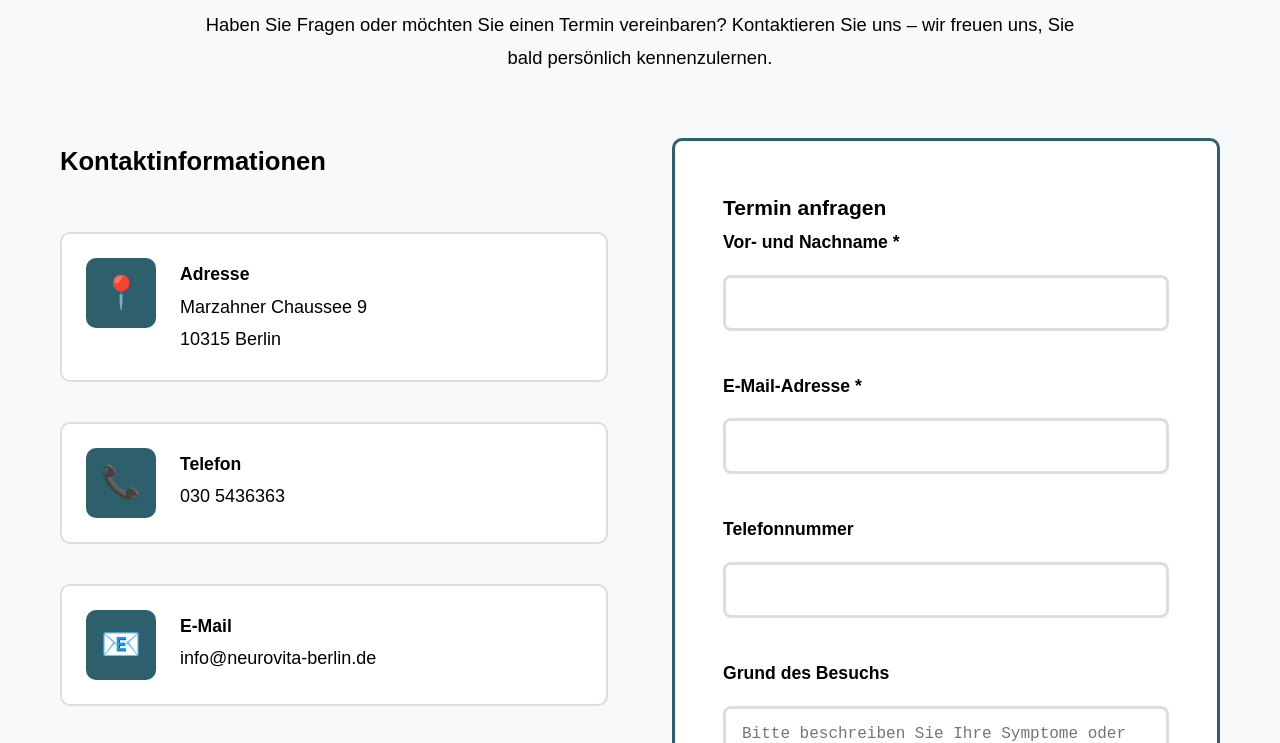
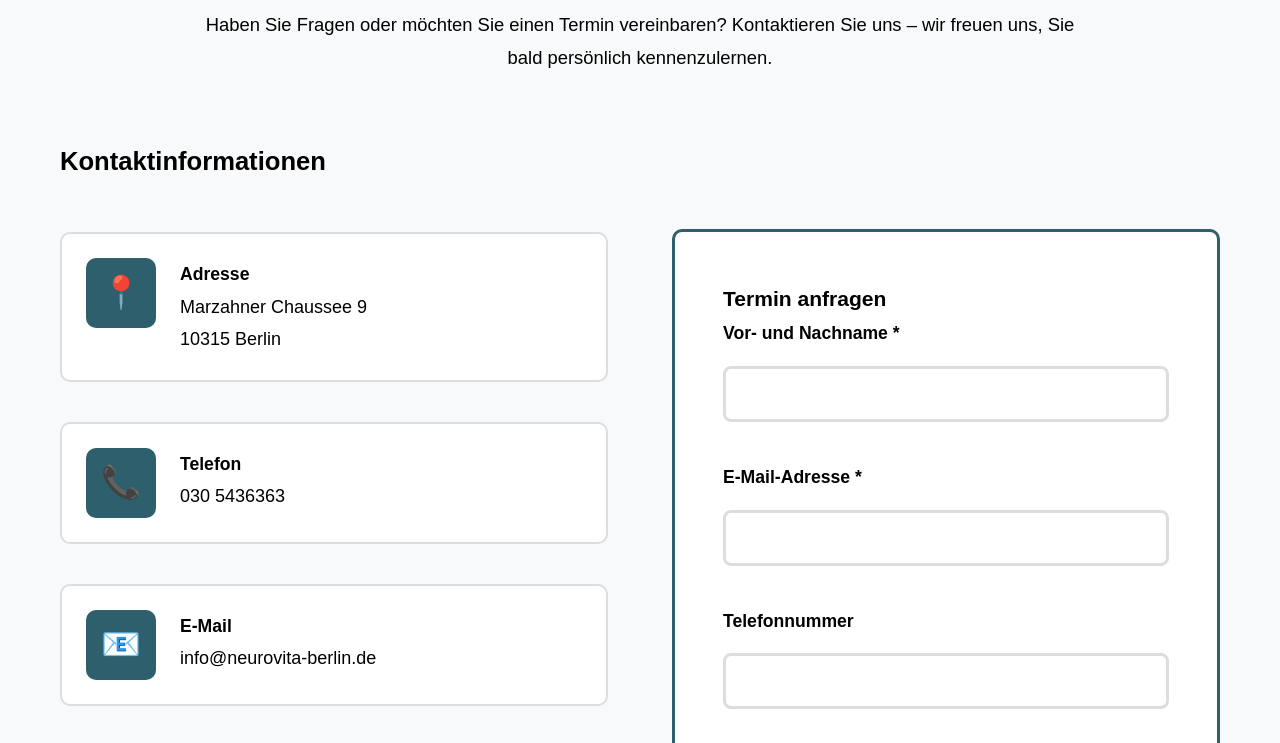
Before and after one commit to sahmadov/neurovita, a website: page index.html in a window 1280 px wide. Shown: the part 4420-5163 px from the top of the page. Drawn offline with Linux system fonts and the light colour scheme.

Commit message:
add padding

```diff
--- a/css/styles.css
+++ b/css/styles.css
@@ -729,6 +729,7 @@ section {
     padding: 3rem;
     border-radius: 10px;
     border: 3px solid #2d5f6d;
+    margin-top: 5.7rem;
 }
 
 .form-group {
```
